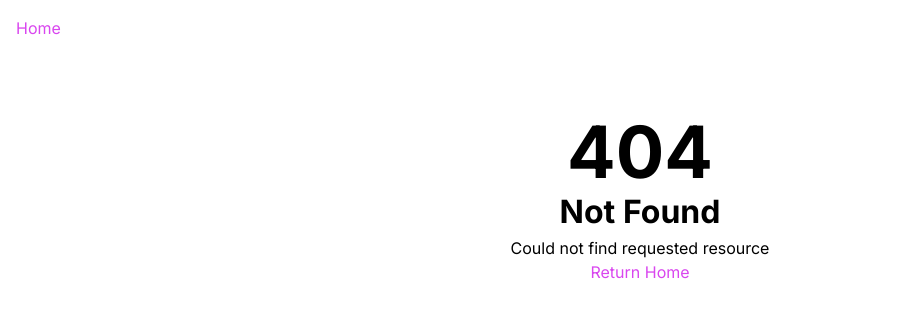
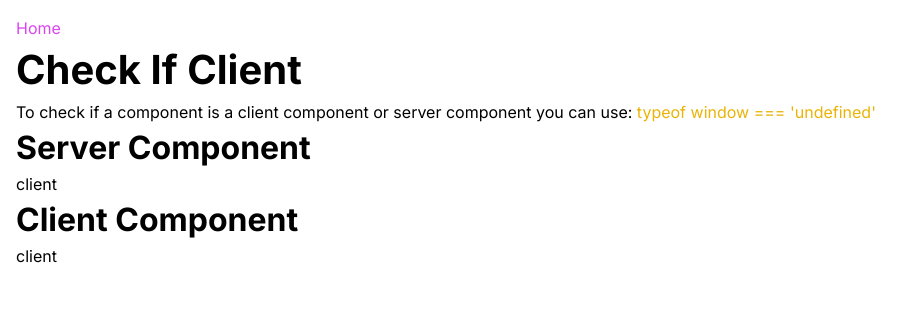
Before and after one commit to emanuelefavero/nextjs-app-router, a Next.js app: page /check-if-client in a window 1280 px wide. Before the commit this address had no page. Shown: the top 318 px of the page, without its empty margins (0-922 px from the left). Built offline with nearby package versions, Linux system fonts and the light colour scheme.

Commit message:
add check-if-client

```diff
--- /dev/null
+++ b/app/check-if-client/ClientComponent.tsx
@@ -0,0 +1,12 @@
+'use client'
+
+export default function ClientComponent() {
+  return (
+    <>
+      <h2>Client Component</h2>
+
+      {/* CHECK IF CLIENT OR SERVER */}
+      {typeof window === 'undefined' ? <p>server</p> : <p>client</p>}
+    </>
+  )
+}
--- /dev/null
+++ b/app/check-if-client/ServerComponent.tsx
@@ -0,0 +1,10 @@
+export default function ServerComponent() {
+  return (
+    <>
+      <h2>Server Component</h2>
+
+      {/* CHECK IF CLIENT OR SERVER */}
+      {typeof window === 'undefined' ? <p>server</p> : <p>client</p>}
+    </>
+  )
+}
--- /dev/null
+++ b/app/check-if-client/page.tsx
@@ -0,0 +1,21 @@
+import ClientComponent from './ClientComponent'
+import ServerComponent from './ServerComponent'
+
+export default function Page() {
+  return (
+    <>
+      <h1>Check If Client</h1>
+
+      <p>
+        To check if a component is a client component or server component you
+        can use:{' '}
+        <span className='text-yellow-500'>
+          typeof window === {"'"}undefined{"'"}
+        </span>
+      </p>
+
+      <ServerComponent />
+      <ClientComponent />
+    </>
+  )
+}
--- a/app/page.tsx
+++ b/app/page.tsx
@@ -121,6 +121,9 @@ export default async function Home() {
         <li>
           <Link href='/script'>Script</Link>
         </li>
+        <li>
+          <Link href='/check-if-client'>Check if client component</Link>
+        </li>
       </ul>
     </>
   )
```
